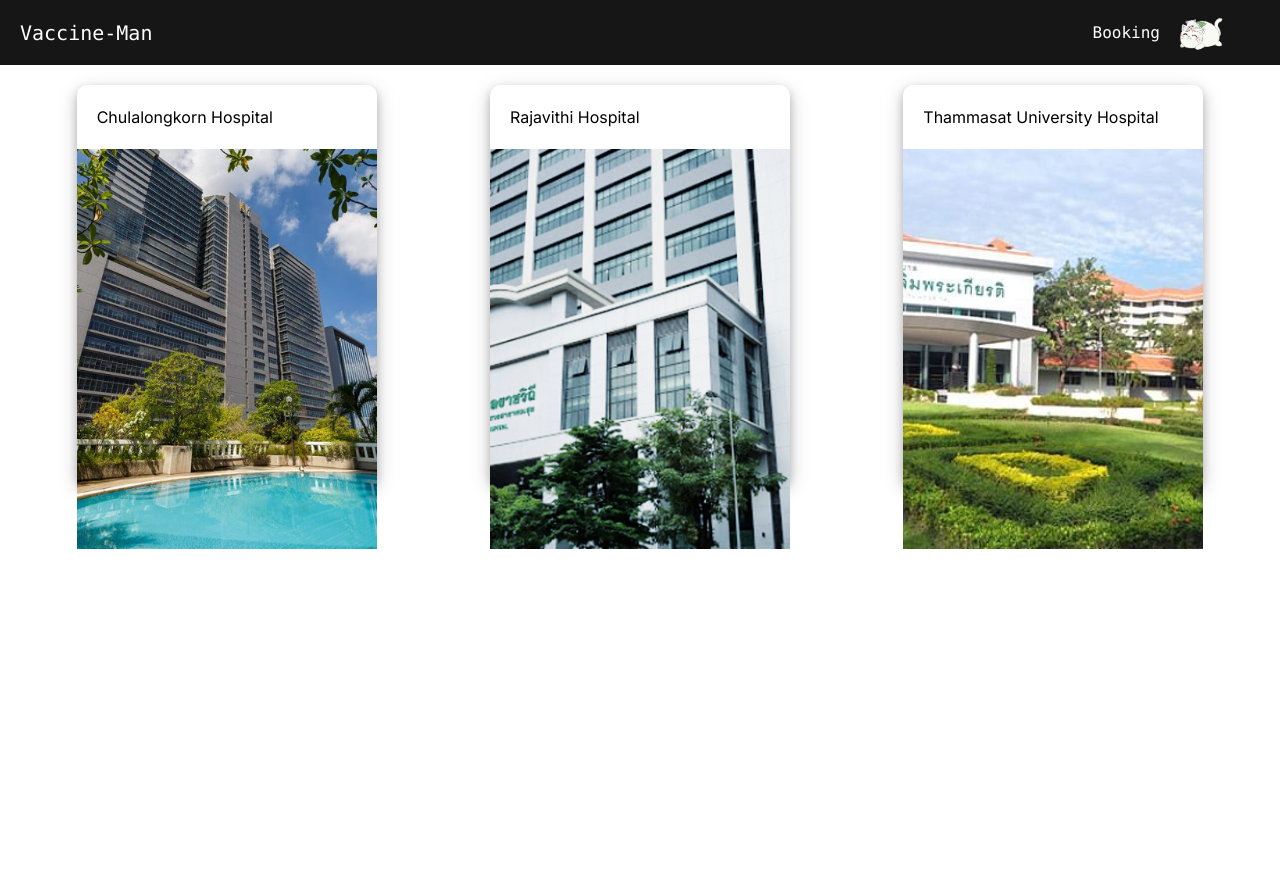
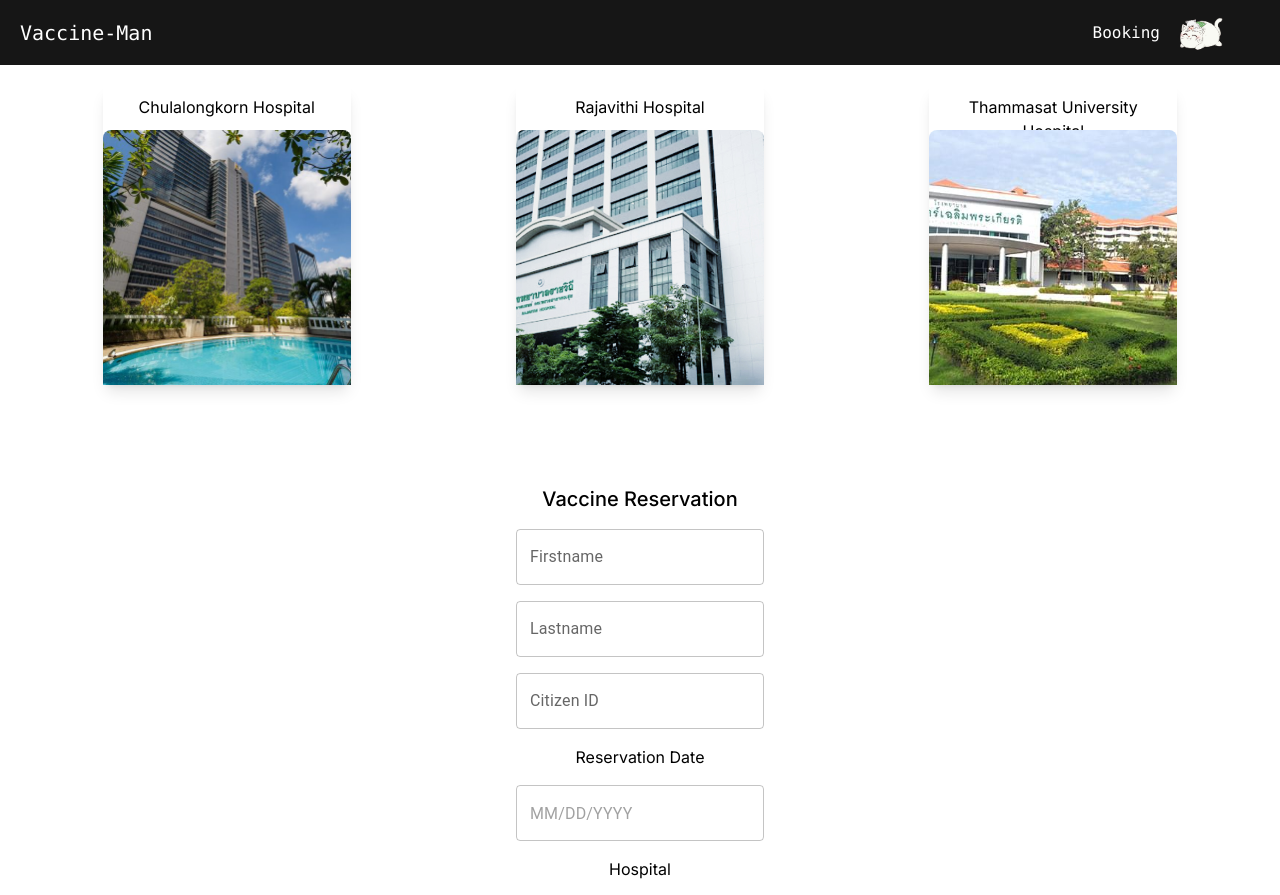
Before and after one commit to Tantawit/vaccine_booking, a Next.js app: page /bookings in a window 1280 px wide. Shown: the top 895 px of the page. Before the commit the page ends 800 px from the top, so only its background shows below. Built offline with nearby package versions, Linux system fonts and the light colour scheme.

Commit message:
Finish HW5

```diff
--- a/package.json
+++ b/package.json
@@ -10,9 +10,14 @@
     "devp": "next dev -p 3001"
   },
   "dependencies": {
+    "@emotion/react": "^11.11.1",
+    "@emotion/styled": "^11.11.0",
+    "@mui/material": "^5.14.10",
+    "@mui/x-date-pickers": "^6.14.0",
     "@types/node": "20.5.4",
     "@types/react": "18.2.21",
     "@types/react-dom": "18.2.7",
+    "dayjs": "^1.11.10",
     "next": "13.4.19",
     "react": "18.2.0",
     "react-dom": "18.2.0",
--- /dev/null
+++ b/src/app/bookings/bookingForm.tsx
@@ -0,0 +1,43 @@
+"use client";
+import React from "react";
+
+import { MenuItem, Select, SelectChangeEvent, TextField } from "@mui/material";
+import { DatePicker } from "@mui/x-date-pickers";
+import { AdapterDayjs } from "@mui/x-date-pickers/AdapterDayjs";
+import { LocalizationProvider } from "@mui/x-date-pickers/LocalizationProvider";
+
+export default function BookingForm() {
+  const [hospital, setHospital] = React.useState("Chulalongkorn Hospital");
+  const handleChange = (event: SelectChangeEvent) => {
+    setHospital(event.target.value as string);
+  };
+
+  return (
+    <main className="w-[100%] flex flex-col items-center space-y-4 mt-[100px]">
+      <div className="text-xl font-medium">Vaccine Reservation</div>
+      <TextField id="outlined-basic" label="Firstname" variant="outlined" />
+      <TextField id="outlined-basic" label="Lastname" variant="outlined" />
+      <TextField id="outlined-basic" label="Citizen ID" variant="outlined" />
+      <div className="text-md text-left text-gray*600">Reservation Date</div>
+      <LocalizationProvider dateAdapter={AdapterDayjs}>
+        <DatePicker className="bg-white" />
+      </LocalizationProvider>
+      <div className="text-md text-left text-gray*600">Hospital</div>
+      <Select
+        labelId="demo-simple-select-label"
+        id="demo-simple-select"
+        label="Hospital"
+        value={hospital}
+        onChange={handleChange}
+      >
+        <MenuItem value="Chulalongkorn Hospital">
+          Chulalongkorn Hospital
+        </MenuItem>
+        <MenuItem value="Rajavithi Hospital">Rajavithi Hospital</MenuItem>
+        <MenuItem value="Thammasat University Hospital">
+          Thammasat University Hospital
+        </MenuItem>
+      </Select>
+    </main>
+  );
+}
--- a/src/app/bookings/page.tsx
+++ b/src/app/bookings/page.tsx
@@ -1,4 +1,5 @@
 import HospitalCard from "../components/HospitalCard";
+import BookingForm from "./bookingForm";
 import styles from "./page.module.css";
 
 export default function Home() {
@@ -17,6 +18,7 @@
           HospitalName="Thammasat University Hospital"
           HospitalImagePath="/tham_hos.jpg"
         />
+        <BookingForm />
       </div>
     </div>
   );
--- a/src/app/components/HospitalCard.tsx
+++ b/src/app/components/HospitalCard.tsx
@@ -1,6 +1,6 @@
 import Image from "next/image";
 
-import styles from "./component.module.css";
+import InteractiveCard from "./InteractiveCard";
 
 export default function HospitalCard({
   HospitalName,
@@ -10,17 +10,17 @@
   HospitalImagePath: string;
 }) {
   return (
-    <div className={styles.hospitalCard}>
-      <div className={styles.hospitalText}>{HospitalName}</div>
-      <div className={styles.hospitalImage}>
+    <InteractiveCard contentName={HospitalName}>
+      <div className="w-full h-[15%] p-[10px] text-center">{HospitalName}</div>
+      <div className="w-full h-[85%] relative riunded-t-lg">
         <Image
           src={HospitalImagePath}
           alt="Hospital Image"
           fill={true}
           objectFit="cover"
+          className="object-cover rounded-t-lg"
         />
-        fuck
       </div>
-    </div>
+    </InteractiveCard>
   );
 }
--- /dev/null
+++ b/src/app/components/InteractiveCard.tsx
@@ -0,0 +1,32 @@
+"use client";
+export default function InteractiveCard({
+  children,
+  contentName,
+}: {
+  children: React.ReactNode;
+  contentName: string;
+}) {
+  function onCardSelected() {
+    alert("You select " + contentName);
+  }
+  function onCardMouseAction(event: React.SyntheticEvent) {
+    if (event.type == "mouseover") {
+      event.currentTarget.classList.remove("shadow-lg");
+      event.currentTarget.classList.add("shadow-2xl");
+    } else {
+      event.currentTarget.classList.remove("shadow-2xl");
+      event.currentTarget.classList.add("shadow-lg");
+    }
+  }
+
+  return (
+    <div
+      className="w-1/5 h-[300px] rounded-lg shadow-lg"
+      onClick={() => onCardSelected()}
+      onMouseOver={(e) => onCardMouseAction(e)}
+      onMouseOut={(e) => onCardMouseAction(e)}
+    >
+      {children}
+    </div>
+  );
+}
```
Also changed, not shown: 1 other file (tests, documents, lock files or other folders).
